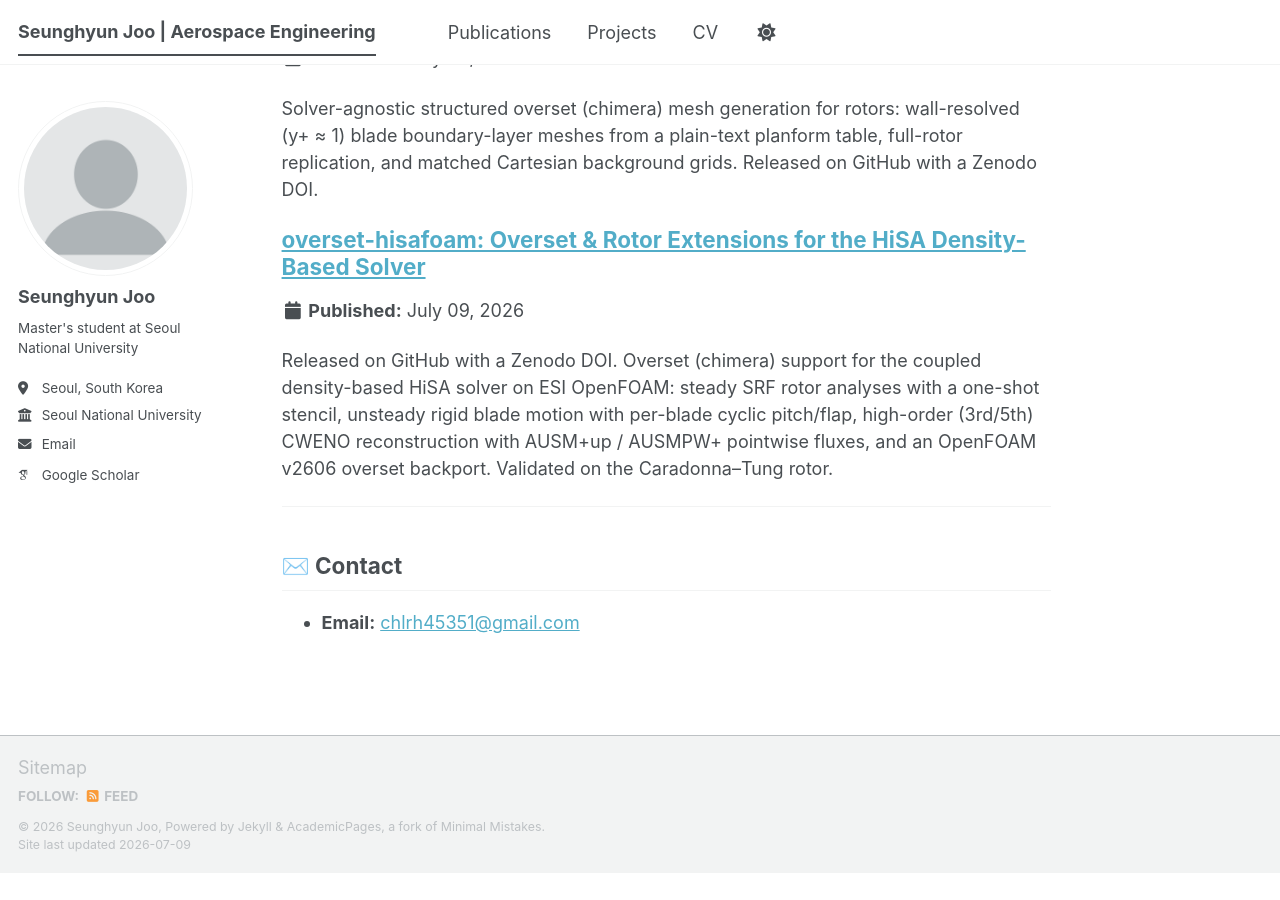
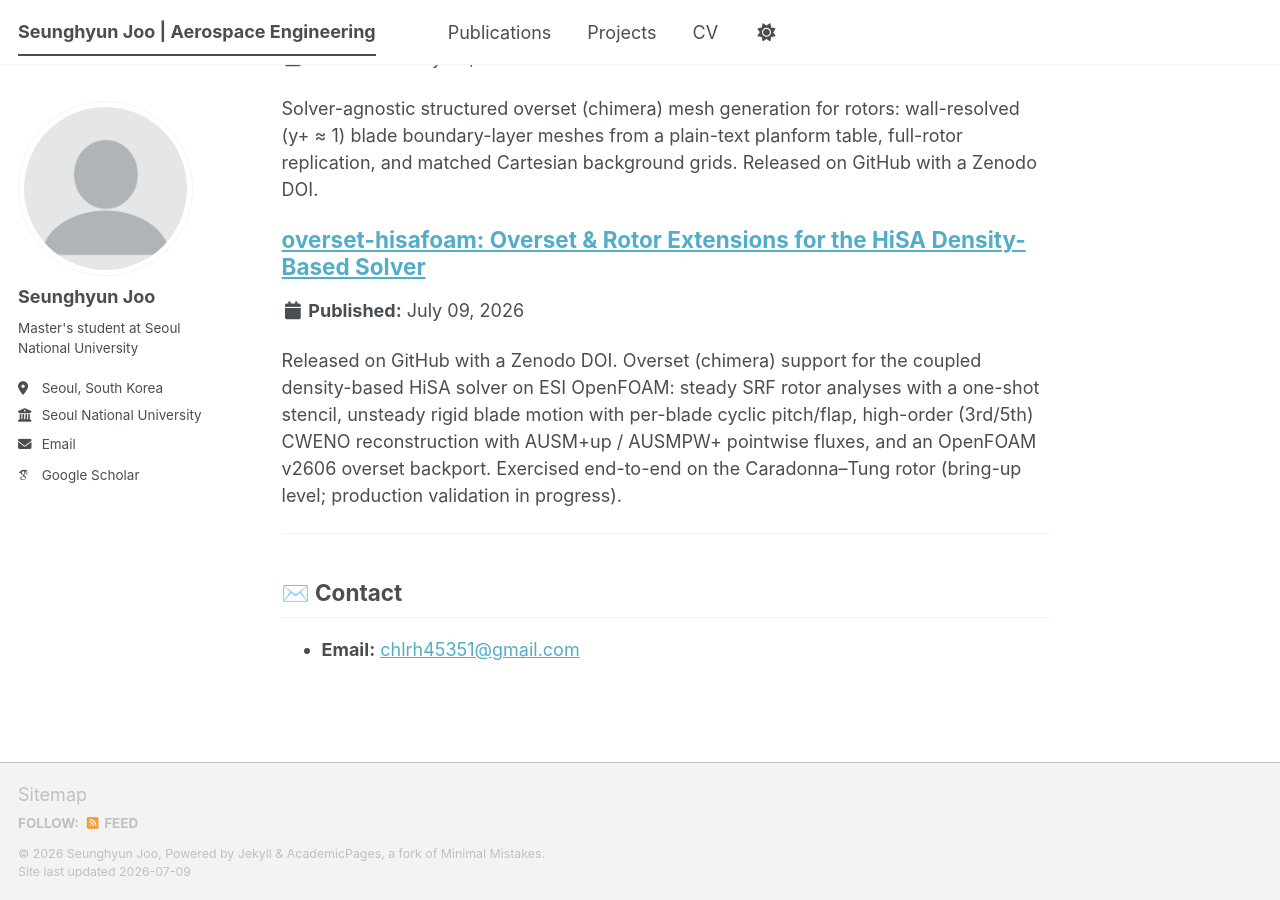
Before and after one commit to SEUNGHYUN-JOO/SEUNGHYUN-JOO.github.io, a Jekyll site: the page built from _pages/about.md, in a window 1280 px wide and 900 px high, scrolled down 3856 px. Built offline with Jekyll 4.4.1, drawn with Linux system fonts in a browser that asks for light colours; some web fonts are replaced; a script bundle is joined from its source files by our own code; library files that are not in the unit come from our copies; before the commit the page ends 4729 px from its top, so only the background shows below that.

Commit message:
portfolio: accurate validation wording for overset-hisafoam

```diff
--- a/_portfolio/portfolio-0-overset-hisafoam.md
+++ b/_portfolio/portfolio-0-overset-hisafoam.md
@@ -1,6 +1,6 @@
 ---
 title: "overset-hisafoam: Overset & Rotor Extensions for the HiSA Density-Based Solver"
-excerpt: "Released on GitHub with a Zenodo DOI. Overset (chimera) support for the coupled density-based HiSA solver on ESI OpenFOAM: steady SRF rotor analyses with a one-shot stencil, unsteady rigid blade motion with per-blade cyclic pitch/flap, high-order (3rd/5th) CWENO reconstruction with AUSM+up / AUSMPW+ pointwise fluxes, and an OpenFOAM v2606 overset backport. Validated on the Caradonna–Tung rotor."
+excerpt: "Released on GitHub with a Zenodo DOI. Overset (chimera) support for the coupled density-based HiSA solver on ESI OpenFOAM: steady SRF rotor analyses with a one-shot stencil, unsteady rigid blade motion with per-blade cyclic pitch/flap, high-order (3rd/5th) CWENO reconstruction with AUSM+up / AUSMPW+ pointwise fluxes, and an OpenFOAM v2606 overset backport. Exercised end-to-end on the Caradonna–Tung rotor (bring-up level; production validation in progress)."
 collection: portfolio
 ---
 
```
